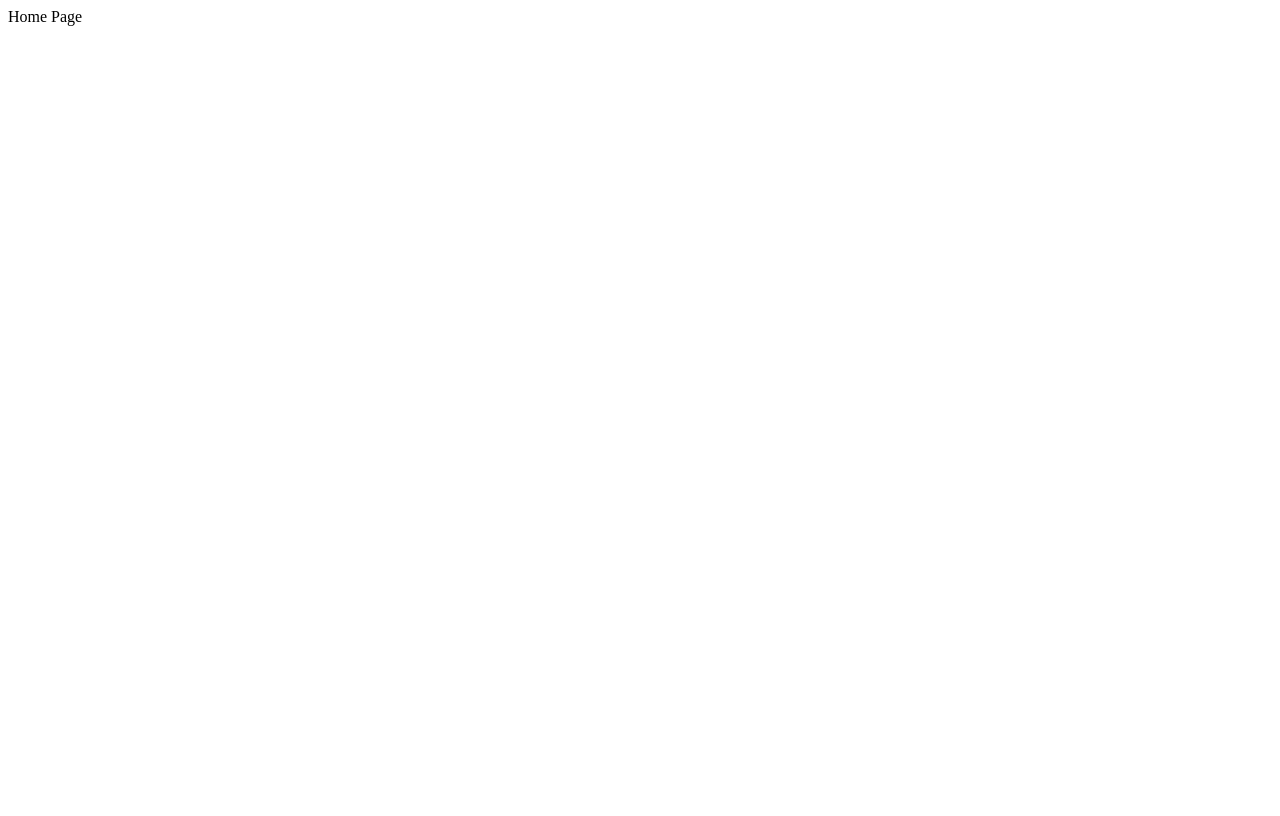
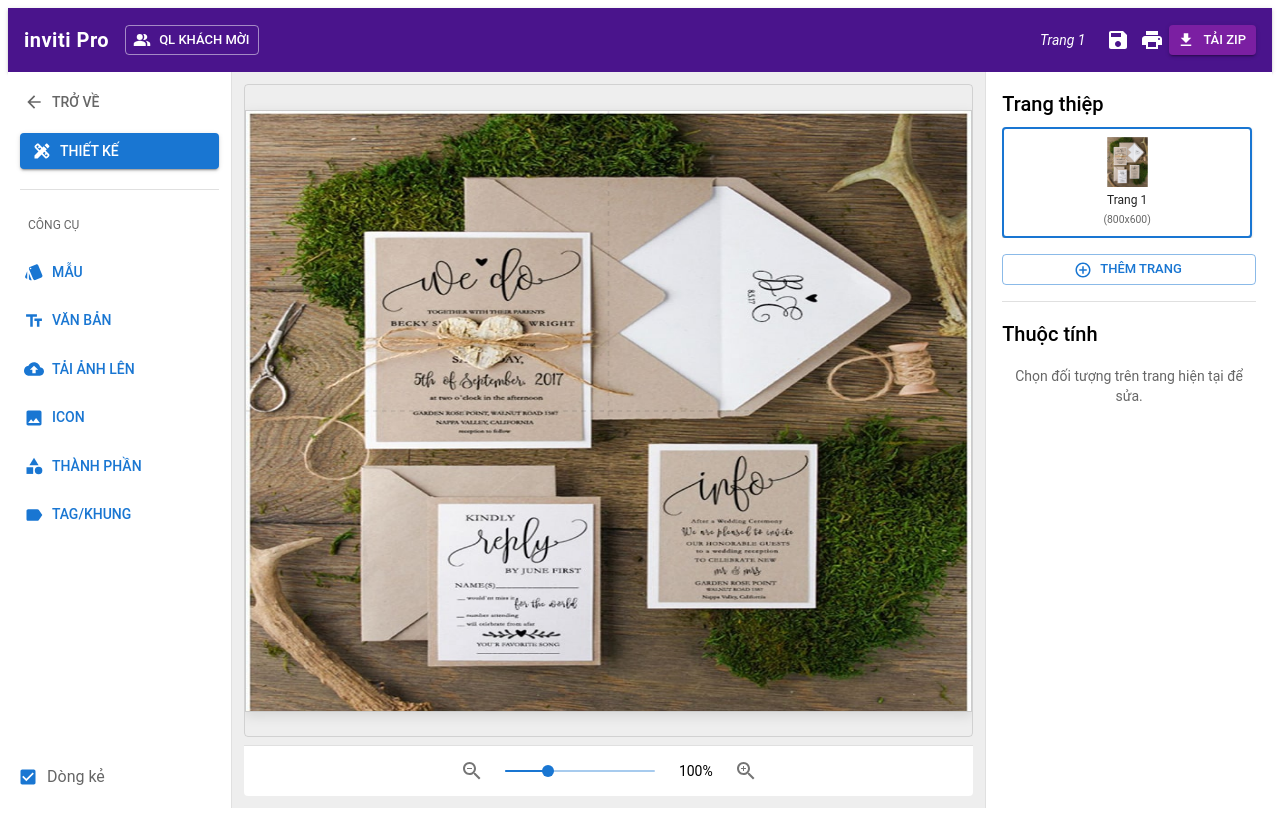
Before and after one commit to AnDev002/ts-canvas-template-editor, a React (Vite) app: page / in a window 1280 px wide. Built offline with nearby package versions, Linux system fonts and the light colour scheme.

Commit message:
Update App.tsx

```diff
--- a/src/App.tsx
+++ b/src/App.tsx
@@ -21,7 +21,7 @@
     <ThemeProvider theme={theme}>
           <Router>
             <Routes>
-              <Route path='/' element={<Home />} />
+              <Route path='/' element={<Design />} />
               <Route path='/design' element={<Design />} />
               <Route path="*" element={<p>Path not resolved</p>} />
             </Routes>
```
